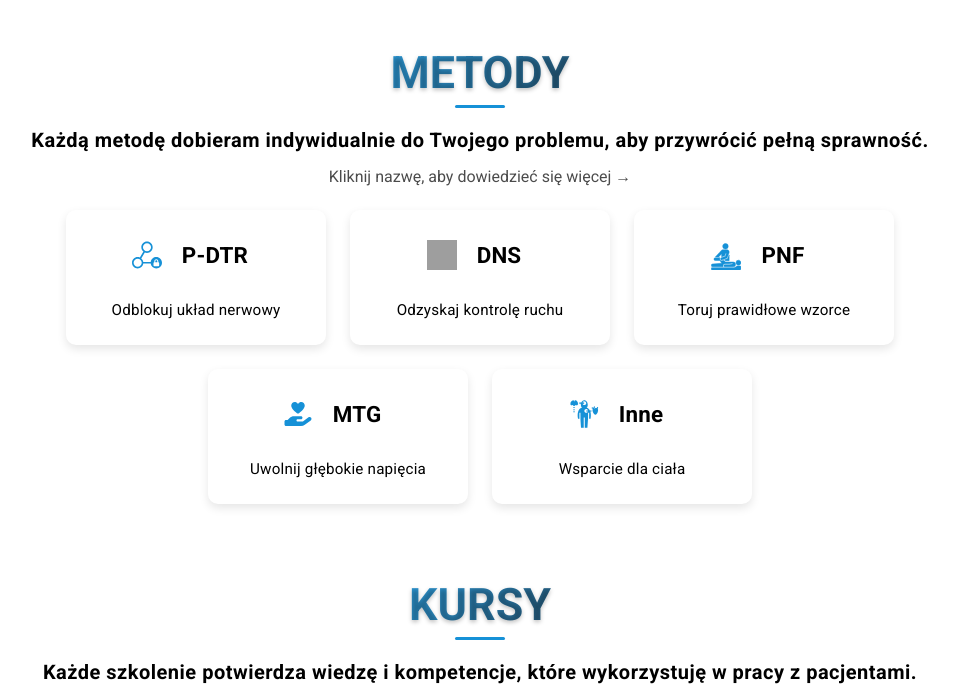
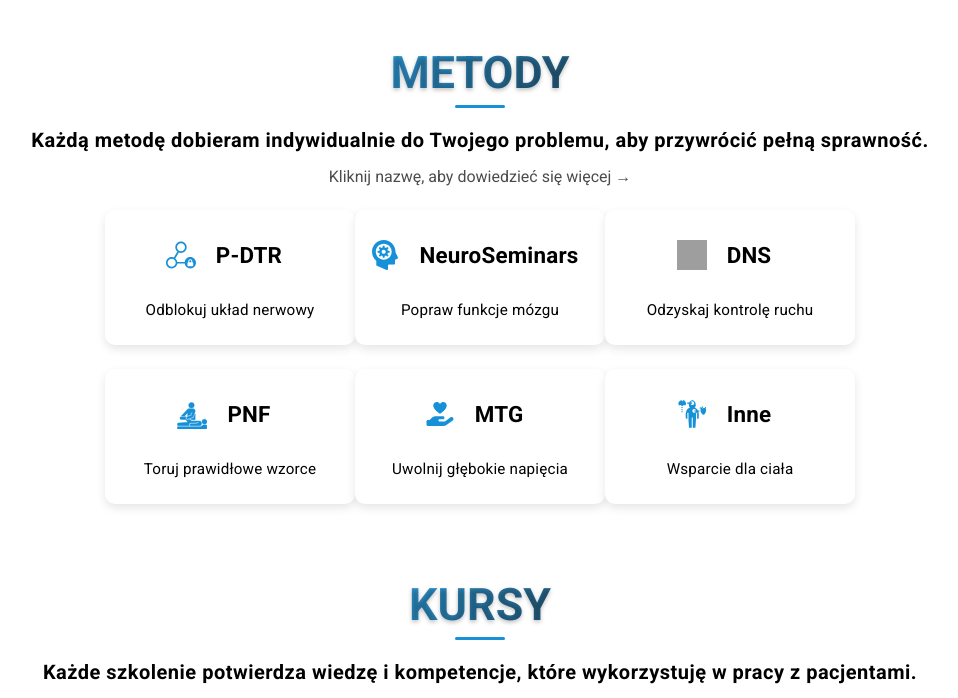
Before and after one commit to FizjoFocus/FizjoFocus.github.io, a PHP site: page / in a window 1280 px wide. Shown: the part 2211-2909 px from the top of the page, without its empty margins (160-1118 px from the left). Run offline with PHP 8.4, Linux system fonts and the light colour scheme; grey boxes are pictures that could not be loaded.

Commit message:
Add files via upload

```diff
--- a/public/css/style.css
+++ b/public/css/style.css
@@ -760,10 +760,10 @@ main .services {
 main .services .services-container {
   display: flex;
   flex-wrap: wrap;
-  gap: 1.5rem;
+  row-gap: 1.5rem;
   justify-content: center;
   max-width: 900px;
-  padding: 24px;
+  padding: 24px 0;
   margin: 0 auto;
 }
 main .services .services-container .services-item {
@@ -771,7 +771,7 @@ main .services .services-container .services-item {
   padding: 1.5rem 2rem;
   border-radius: 10px;
   box-shadow: 0 4px 10px rgba(0, 0, 0, 0.1);
-  width: 260px;
+  width: 250px;
   text-align: center;
   cursor: pointer;
   transition: transform 0.25s ease, box-shadow 0.25s ease;
--- a/public/index.html
+++ b/public/index.html
@@ -381,13 +381,13 @@
                     </ul>
 
                 </div>
-                <!-- <div class="services-item" data-service="NeuroSeminars">
+                <div class="services-item" data-service="NeuroSeminars">
                     <div class="services-item-title">
                         <img src="./icons/brain-engine-svgrepo-com.svg" alt="" aria-hidden="true">
                         <h3 class="neuroseminars-header">NeuroSeminars</h3>
                     </div>
                     <p class="services-item-description">Popraw funkcje mózgu</p>
-                </div> -->
+                </div>
                 <div class="services-text" id="NeuroSeminars">
                     <p>Neurologia funkcjonalna to podejście do diagnozy i&nbsp;terapii, które koncentruje się na
                         funkcjonowaniu układu nerwowego, szczególnie w&nbsp;kontekście interakcji między mózgiem
--- a/public/sass/style.scss
+++ b/public/sass/style.scss
@@ -900,10 +900,10 @@ main {
 		.services-container {
 			display: flex;
 			flex-wrap: wrap;
-			gap: 1.5rem;
+			row-gap: 1.5rem;
 			justify-content: center;
 			max-width: 900px;
-			padding: 24px;
+			padding: 24px 0;
 			margin: 0 auto;
 
 			.services-item {
@@ -911,7 +911,7 @@ main {
 				padding: 1.5rem 2rem;
 				border-radius: 10px;
 				box-shadow: 0 4px 10px rgba(0, 0, 0, 0.1);
-				width: 260px;
+				width: 250px;
 				text-align: center;
 				cursor: pointer;
 				transition: transform 0.25s ease, box-shadow 0.25s ease;
```
Also changed, not shown: 1 other file.
